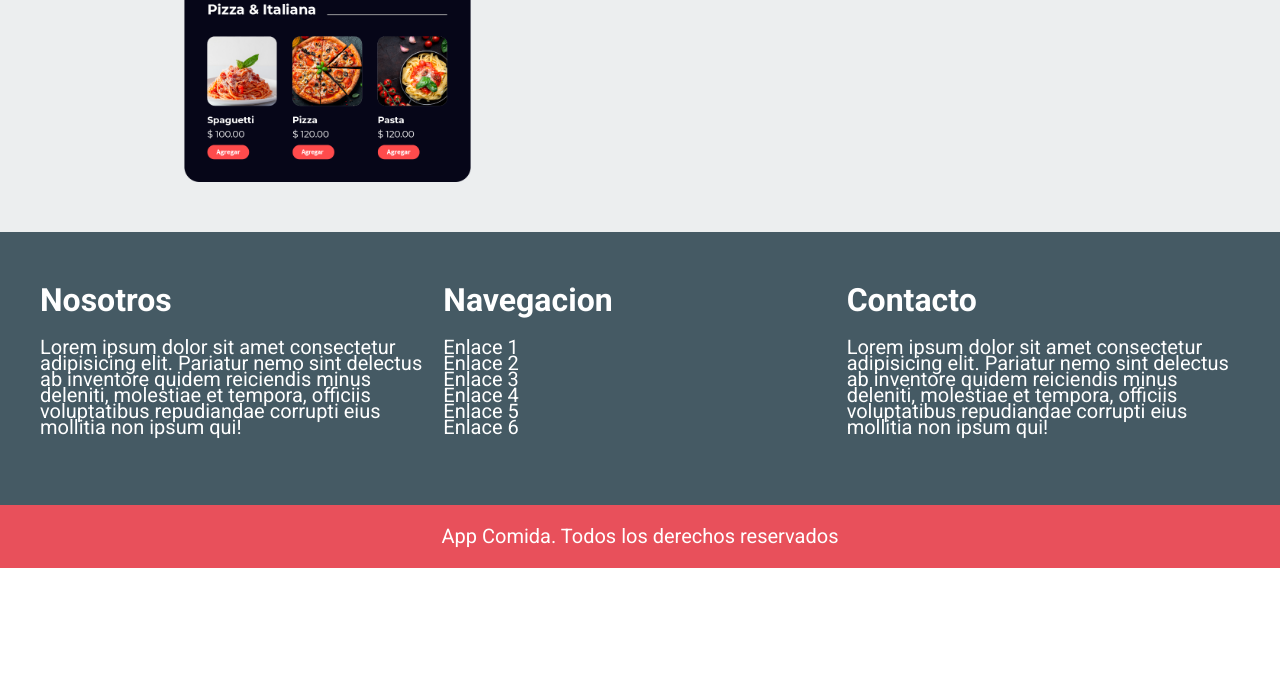
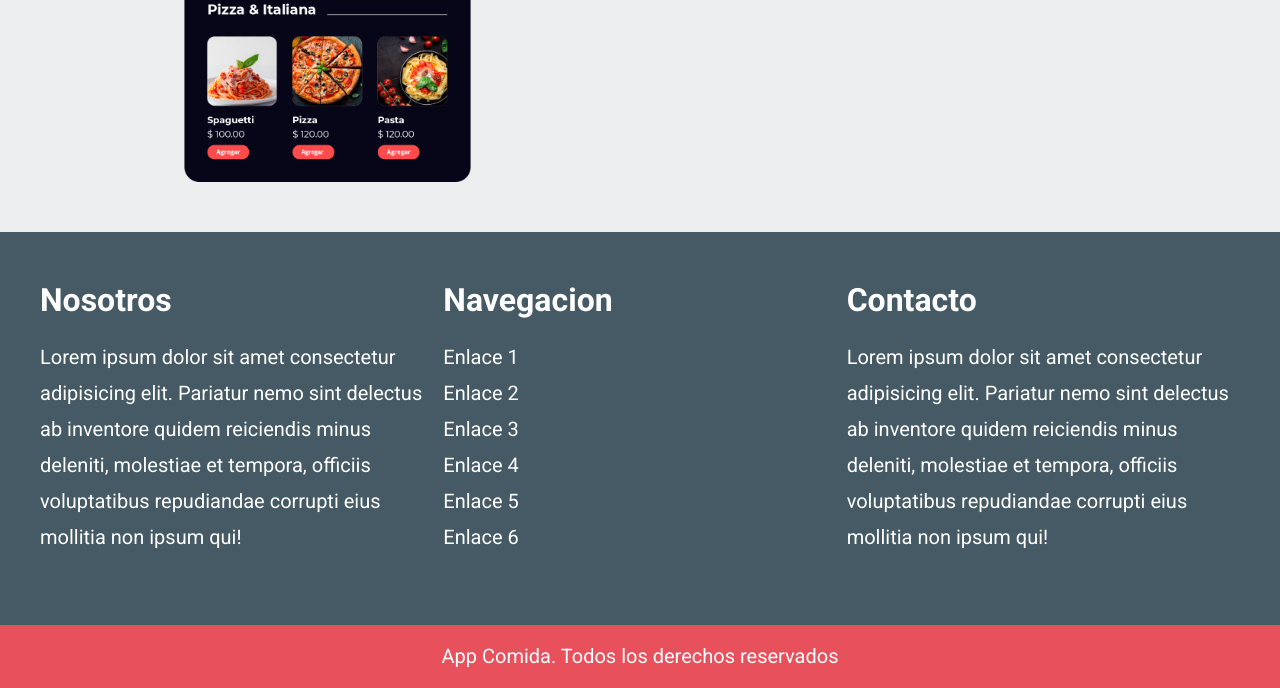
Before and after one commit to vegas29/DeliveryApp, a website: page index.html in a window 1280 px wide. Shown: the part 5640-6328 px from the top of the page. Before the commit the page ends 6208 px from the top, so only its background shows below. Drawn offline with Linux system fonts and the light colour scheme.

Commit message:
Añadiendo mas line-height al texto del footer

```diff
--- a/src/scss/footer/_footer.scss
+++ b/src/scss/footer/_footer.scss
@@ -42,7 +42,7 @@
     &__link,
     &__texto{
         font-size: 2rem;
-        line-height: .8;
+        line-height: 1.8;
         color: v.$blanco;
         text-align: center;
 
```
Also changed, not shown: build/css/app.css, 1 other file.
